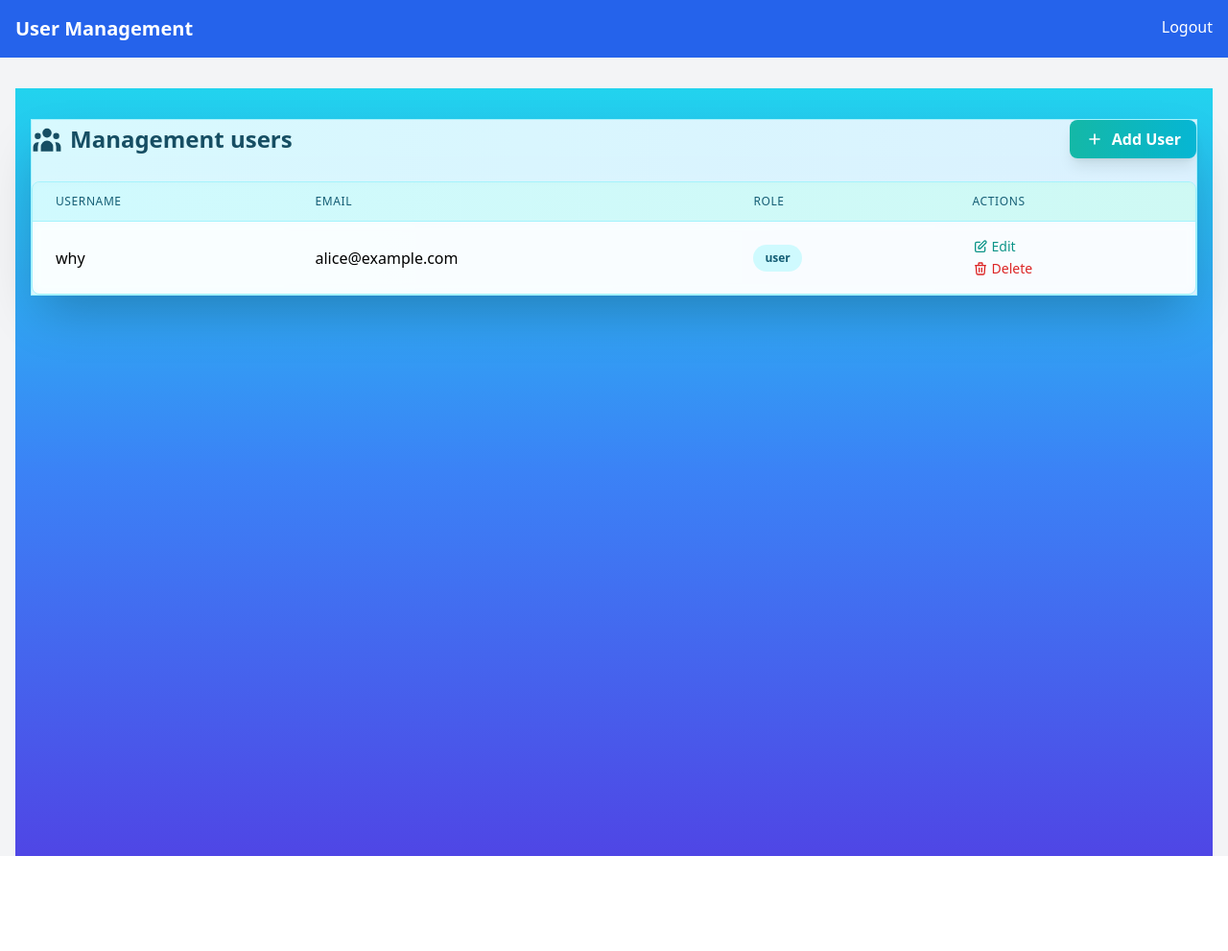
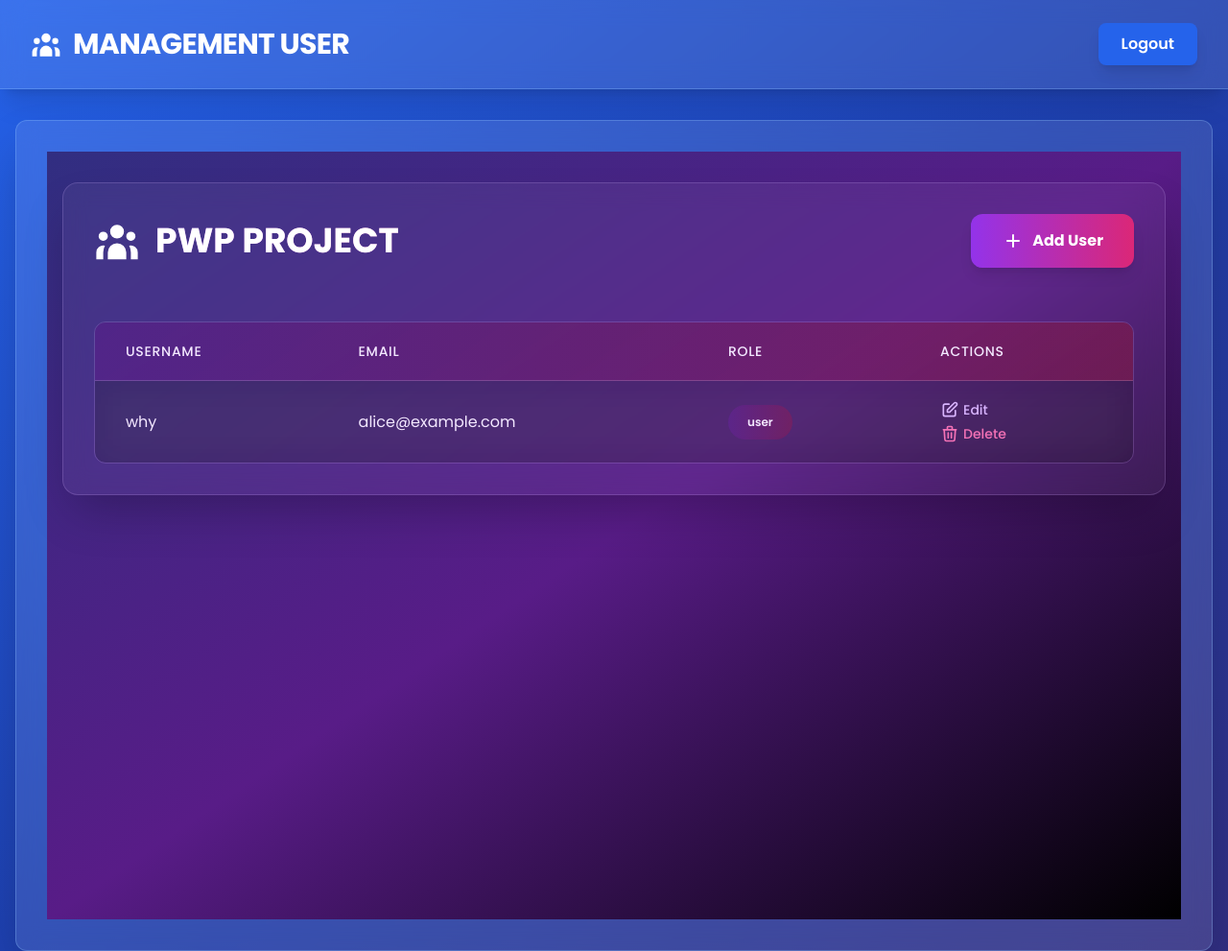
Before and after one commit to putracoklat/PWPPTR267, a Flask app: page /dashboard in a window 1280 px wide. Shown: the whole page at 96% size. Before the commit the page ends 892 px from the top, so only its background shows below. Run offline with Flask 2, Linux system fonts and the light colour scheme; a user stored in the database is signed in; data comes from the database, SQL or seed files in the repository; both versions use the stored data as it was after the commit; some libraries are stand-ins or nearby versions.

Commit message:
Initial commit

```diff
--- /dev/null
+++ b/404.html
@@ -0,0 +1,6 @@
+{% extends "base.html" %}
+
+{% block content %}
+<h1>404 - Page Not Found</h1>
+<p>The page you are looking for does not exist.</p>
+{% endblock %}
--- /dev/null
+++ b/config.py
@@ -0,0 +1,6 @@
+import os
+
+class Config:
+    SECRET_KEY = os.environ.get('SECRET_KEY') or 'your-default-secret-key'
+    SQLALCHEMY_DATABASE_URI = os.environ.get('DATABASE_URL') or 'sqlite:///users.db'
+    SQLALCHEMY_TRACK_MODIFICATIONS = False
--- a/templates/base.html
+++ b/templates/base.html
@@ -3,15 +3,23 @@
 <head>
     <meta charset="UTF-8">
     <meta name="viewport" content="width=device-width, initial-scale=1.0">
-    <title>User Management</title>
+    <title>MANAGEMENT USER</title>
     <script src="https://cdn.tailwindcss.com"></script>
+    <link href="https://fonts.googleapis.com/css2?family=Poppins:wght@300;400;500;600;700&display=swap" rel="stylesheet">
 </head>
-<body class="bg-gray-100">
-    <nav class="bg-blue-600 p-4 text-white">
-        <div class="container mx-auto flex justify-between">
-            <h1 class="text-xl font-bold">User Management</h1>
+<body class="bg-gradient-to-br from-blue-600 via-blue-800 to-indigo-900 min-h-screen font-['Poppins']">
+    <nav class="bg-white/10 backdrop-blur-md border-b border-blue-300/30 text-white shadow-xl">
+        <div class="container mx-auto flex justify-between items-center py-6 px-8">
+            <h1 class="text-3xl font-bold tracking-tight flex items-center">
+                <svg class="w-8 h-8 mr-3" fill="currentColor" viewBox="0 0 20 20">
+                    <path d="M13 6a3 3 0 11-6 0 3 3 0 016 0zM18 8a2 2 0 11-4 0 2 2 0 014 0zM14 15a4 4 0 00-8 0v3h8v-3zM6 8a2 2 0 11-4 0 2 2 0 014 0zM16 18v-3a5.972 5.972 0 00-.75-2.906A3.005 3.005 0 0119 15v3h-3zM4.75 12.094A5.973 5.973 0 004 15v3H1v-3a3 3 0 013.75-2.906z"/>
+                </svg>
+                MANAGEMENT USER
+            </h1>
             {% if 'user_id' in session %}
-            <a href="{{ url_for('logout') }}" class="hover:text-gray-200">Logout</a>
+            <a href="{{ url_for('logout') }}" class="px-6 py-2.5 bg-blue-600 hover:bg-blue-700 rounded-lg transition duration-300 ease-in-out shadow-lg hover:shadow-blue-500/50 font-semibold transform hover:scale-105">
+                Logout
+            </a>
             {% endif %}
         </div>
     </nav>
@@ -20,14 +28,16 @@
         {% with messages = get_flashed_messages() %}
             {% if messages %}
                 {% for message in messages %}
-                    <div class="bg-green-100 border border-green-400 text-green-700 px-4 py-3 rounded mb-4">
+                    <div class="bg-white/10 backdrop-blur-md border border-blue-300/30 text-blue-100 px-6 py-4 rounded-xl mb-6 shadow-lg">
                         {{ message }}
                     </div>
                 {% endfor %}
             {% endif %}
         {% endwith %}
 
-        {% block content %}{% endblock %}
+        <div class="bg-white/10 backdrop-blur-md border border-blue-300/30 rounded-xl shadow-2xl p-8">
+            {% block content %}{% endblock %}
+        </div>
     </div>
 </body>
 </html>
--- a/templates/dashboard.html
+++ b/templates/dashboard.html
@@ -1,19 +1,19 @@
 {% extends "base.html" %}
 
 {% block content %}
-<div class="min-h-screen bg-gradient-to-b from-cyan-400 via-blue-500 to-indigo-600 bg-opacity-50 py-8 px-4">
-    <div class="card bg-gradient-to-r from-cyan-50/90 to-blue-50/90 backdrop-blur-sm border border-cyan-200 shadow-2xl">
-        <div class="flex justify-between items-center mb-6">
-            <h2 class="text-2xl font-bold text-cyan-900 flex items-center">
-                <svg class="w-8 h-8 mr-2" fill="currentColor" viewBox="0 0 20 20">
+<div class="min-h-screen bg-gradient-to-br from-indigo-900 via-purple-900 to-black py-8 px-4">
+    <div class="card bg-white/5 backdrop-blur-md border border-purple-300/20 shadow-2xl rounded-2xl">
+        <div class="flex justify-between items-center mb-6 p-8">
+            <h2 class="text-4xl font-bold text-white flex items-center bg-clip-text text-transparent bg-gradient-to-r from-purple-400 to-pink-300">
+                <svg class="w-12 h-12 mr-4" fill="currentColor" viewBox="0 0 20 20">
                     <path d="M13 6a3 3 0 11-6 0 3 3 0 016 0zM18 8a2 2 0 11-4 0 2 2 0 014 0zM14 15a4 4 0 00-8 0v3h8v-3zM6 8a2 2 0 11-4 0 2 2 0 014 0zM16 18v-3a5.972 5.972 0 00-.75-2.906A3.005 3.005 0 0119 15v3h-3zM4.75 12.094A5.973 5.973 0 004 15v3H1v-3a3 3 0 013.75-2.906z"/>
                 </svg>
-                Management users
+                PWP PROJECT
             </h2>
             <button onclick="document.getElementById('addUserModal').classList.remove('hidden')"
-                    class="bg-gradient-to-r from-teal-500 to-cyan-500 hover:from-teal-600 hover:to-cyan-600 text-white font-bold py-2 px-4 rounded-lg transform hover:scale-105 transition duration-200 ease-in-out shadow-lg hover:shadow-cyan-500/50">
+                    class="bg-gradient-to-r from-purple-600 to-pink-600 text-white font-bold py-4 px-8 rounded-xl transform hover:scale-105 transition duration-300 ease-in-out shadow-lg hover:shadow-purple-500/50">
                 <span class="flex items-center">
-                    <svg class="w-5 h-5 mr-2" fill="none" stroke="currentColor" viewBox="0 0 24 24">
+                    <svg class="w-6 h-6 mr-2" fill="none" stroke="currentColor" viewBox="0 0 24 24">
                         <path stroke-linecap="round" stroke-linejoin="round" stroke-width="2" d="M12 6v6m0 0v6m0-6h6m-6 0H6"/>
                     </svg>
                     Add User
@@ -21,50 +21,50 @@
             </button>
         </div>
 
-        <div class="overflow-x-auto rounded-lg border border-cyan-200 shadow-inner">
-            <table class="min-w-full divide-y divide-cyan-200">
-                <thead class="bg-gradient-to-r from-cyan-100/80 to-teal-100/80">
+        <div class="overflow-x-auto rounded-xl border border-purple-300/20 mx-8 mb-8">
+            <table class="min-w-full divide-y divide-purple-200/20">
+                <thead class="bg-gradient-to-r from-purple-900/60 to-pink-900/60">
                     <tr>
-                        <th class="px-6 py-3 text-left text-xs font-medium text-cyan-800 uppercase tracking-wider">
+                        <th class="px-8 py-5 text-left text-sm font-medium text-purple-100 uppercase tracking-wider">
                             Username
                         </th>
-                        <th class="px-6 py-3 text-left text-xs font-medium text-cyan-800 uppercase tracking-wider">
+                        <th class="px-8 py-5 text-left text-sm font-medium text-purple-100 uppercase tracking-wider">
                             Email
                         </th>
-                        <th class="px-6 py-3 text-left text-xs font-medium text-cyan-800 uppercase tracking-wider">
+                        <th class="px-8 py-5 text-left text-sm font-medium text-purple-100 uppercase tracking-wider">
                             Role
                         </th>
-                        <th class="px-6 py-3 text-left text-xs font-medium text-cyan-800 uppercase tracking-wider">
+                        <th class="px-8 py-5 text-left text-sm font-medium text-purple-100 uppercase tracking-wider">
                             Actions
                         </th>
                     </tr>
                 </thead>
-                <tbody class="bg-white/70 backdrop-blur-sm divide-y divide-cyan-100">
+                <tbody class="bg-black/20 backdrop-blur-lg divide-y divide-purple-200/20">
                     {% for user in users %}
-                    <tr class="hover:bg-cyan-50/90 transition duration-150">
-                        <td class="px-6 py-4 whitespace-nowrap">{{ user.username }}</td>
-                        <td class="px-6 py-4 whitespace-nowrap">{{ user.email }}</td>
-                        <td class="px-6 py-4 whitespace-nowrap">
-                            <span class="px-3 py-1 inline-flex text-xs leading-5 font-semibold rounded-full
-                                       {% if user.role == 'admin' %}bg-teal-100 text-teal-800{% else %}bg-cyan-100 text-cyan-800{% endif %}">
+                    <tr class="hover:bg-purple-800/30 transition duration-300">
+                        <td class="px-8 py-5 whitespace-nowrap text-purple-100">{{ user.username }}</td>
+                        <td class="px-8 py-5 whitespace-nowrap text-purple-100">{{ user.email }}</td>
+                        <td class="px-8 py-5 whitespace-nowrap">
+                            <span class="px-5 py-2 inline-flex text-xs leading-5 font-semibold rounded-full
+                                       {% if user.role == 'admin' %}bg-gradient-to-r from-purple-900/60 to-pink-900/60 text-purple-100{% else %}bg-gradient-to-r from-purple-800/40 to-pink-800/40 text-purple-100{% endif %}">
                                 {{ user.role }}
                             </span>
                         </td>
-                        <td class="px-6 py-4 whitespace-nowrap text-sm font-medium">
+                        <td class="px-8 py-5 whitespace-nowrap text-sm font-medium">
                             <button onclick="editUser('{{ user.id }}', '{{ user.username }}', '{{ user.email }}', '{{ user.role }}')"
-                                    class="text-teal-600 hover:text-teal-900 mr-3 transform hover:scale-110 transition duration-200">
+                                    class="text-purple-300 hover:text-purple-100 mr-6 transform hover:scale-110 transition duration-300">
                                 <span class="flex items-center">
-                                    <svg class="w-4 h-4 mr-1" fill="none" stroke="currentColor" viewBox="0 0 24 24">
+                                    <svg class="w-5 h-5 mr-1" fill="none" stroke="currentColor" viewBox="0 0 24 24">
                                         <path stroke-linecap="round" stroke-linejoin="round" stroke-width="2" d="M11 5H6a2 2 0 00-2 2v11a2 2 0 002 2h11a2 2 0 002-2v-5m-1.414-9.414a2 2 0 112.828 2.828L11.828 15H9v-2.828l8.586-8.586z"/>
                                     </svg>
                                     Edit
                                 </span>
                             </button>
                             <a href="{{ url_for('delete_user', id=user.id) }}"
-                               class="text-red-600 hover:text-red-900 transform hover:scale-110 transition duration-200"
+                               class="text-pink-400 hover:text-pink-300 transform hover:scale-110 transition duration-300"
                                onclick="return confirm('Apakah anda yakin ingin menghapus pengguna ini?')">
                                 <span class="flex items-center">
-                                    <svg class="w-4 h-4 mr-1" fill="none" stroke="currentColor" viewBox="0 0 24 24">
+                                    <svg class="w-5 h-5 mr-1" fill="none" stroke="currentColor" viewBox="0 0 24 24">
                                         <path stroke-linecap="round" stroke-linejoin="round" stroke-width="2" d="M19 7l-.867 12.142A2 2 0 0116.138 21H7.862a2 2 0 01-1.995-1.858L5 7m5 4v6m4-6v6m1-10V4a1 1 0 00-1-1h-4a1 1 0 00-1 1v3M4 7h16"/>
                                     </svg>
                                     Delete
@@ -78,43 +78,43 @@
         </div>
     </div>
 
-
-    <div id="addUserModal" class="hidden fixed inset-0 bg-cyan-900/50 backdrop-blur-sm overflow-y-auto h-full w-full z-50">
-        <div class="relative top-20 mx-auto p-5 border w-96 shadow-2xl rounded-lg bg-gradient-to-r from-cyan-50/95 to-teal-50/95">
+    <!-- Add User Modal -->
+    <div id="addUserModal" class="hidden fixed inset-0 bg-black/80 backdrop-blur-md overflow-y-auto h-full w-full z-50">
+        <div class="relative top-20 mx-auto p-8 border w-[28rem] shadow-2xl rounded-2xl bg-gradient-to-br from-purple-900/95 via-indigo-900/95 to-black border-purple-300/30">
             <div class="mt-3">
-                <h3 class="text-lg font-bold text-cyan-900">Tambah Pengguna Baru</h3>
-                <form method="POST" action="{{ url_for('add_user') }}" class="mt-2">
-                    <div class="mb-4">
-                        <label class="block text-cyan-800 text-sm font-bold mb-2" for="new-username">Username</label>
+                <h3 class="text-2xl font-bold bg-clip-text text-transparent bg-gradient-to-r from-purple-400 to-pink-300">Tambah Pengguna Baru</h3>
+                <form method="POST" action="{{ url_for('add_user') }}" class="mt-6">
+                    <div class="mb-5">
+                        <label class="block text-purple-200 text-sm font-bold mb-2" for="new-username">Username</label>
                         <input type="text" name="username" id="new-username" required
-                               class="shadow-inner appearance-none border border-cyan-200 rounded w-full py-2 px-3 text-cyan-800 leading-tight focus:outline-none focus:ring-2 focus:ring-cyan-500 focus:border-transparent">
+                               class="bg-purple-800/20 shadow-inner appearance-none border border-purple-300/30 rounded-xl w-full py-3 px-4 text-purple-100 leading-tight focus:outline-none focus:ring-2 focus:ring-purple-500 focus:border-transparent">
                     </div>
-                    <div class="mb-4">
-                        <label class="block text-cyan-800 text-sm font-bold mb-2" for="new-email">Email</label>
+                    <div class="mb-5">
+                        <label class="block text-purple-200 text-sm font-bold mb-2" for="new-email">Email</label>
                         <input type="email" name="email" id="new-email" required
-                               class="shadow-inner appearance-none border border-cyan-200 rounded w-full py-2 px-3 text-cyan-800 leading-tight focus:outline-none focus:ring-2 focus:ring-cyan-500 focus:border-transparent">
+                               class="bg-purple-800/20 shadow-inner appearance-none border border-purple-300/30 rounded-xl w-full py-3 px-4 text-purple-100 leading-tight focus:outline-none focus:ring-2 focus:ring-purple-500 focus:border-transparent">
                     </div>
-                    <div class="mb-4">
-                        <label class="block text-cyan-800 text-sm font-bold mb-2" for="new-password">Password</label>
+                    <div class="mb-5">
+                        <label class="block text-purple-200 text-sm font-bold mb-2" for="new-password">Password</label>
                         <input type="password" name="password" id="new-password" required minlength="6"
-                               class="shadow-inner appearance-none border border-cyan-200 rounded w-full py-2 px-3 text-cyan-800 leading-tight focus:outline-none focus:ring-2 focus:ring-cyan-500 focus:border-transparent">
+                               class="bg-purple-800/20 shadow-inner appearance-none border border-purple-300/30 rounded-xl w-full py-3 px-4 text-purple-100 leading-tight focus:outline-none focus:ring-2 focus:ring-purple-500 focus:border-transparent">
                     </div>
-                    <div class="mb-4">
-                        <label class="block text-cyan-800 text-sm font-bold mb-2" for="new-role">Role</label>
+                    <div class="mb-6">
+                        <label class="block text-purple-200 text-sm font-bold mb-2" for="new-role">Role</label>
                         <select name="role" id="new-role" required
-                                class="shadow-inner appearance-none border border-cyan-200 rounded w-full py-2 px-3 text-cyan-800 leading-tight focus:outline-none focus:ring-2 focus:ring-cyan-500 focus:border-transparent">
+                                class="bg-purple-800/20 shadow-inner appearance-none border border-purple-300/30 rounded-xl w-full py-3 px-4 text-purple-100 leading-tight focus:outline-none focus:ring-2 focus:ring-purple-500 focus:border-transparent">
                             <option value="user">User</option>
                             <option value="admin">Admin</option>
                         </select>
                     </div>
                     <div class="flex justify-between">
                         <button type="submit"
-                                class="bg-gradient-to-r from-teal-500 to-cyan-500 hover:from-teal-600 hover:to-cyan-600 text-white font-bold py-2 px-4 rounded transform hover:scale-105 transition duration-200">
+                                class="bg-gradient-to-r from-purple-600 to-pink-600 text-white font-bold py-3 px-6 rounded-xl transform hover:scale-105 transition duration-300">
                             Tambah Pengguna
                         </button>
                         <button type="button"
                                 onclick="document.getElementById('addUserModal').classList.add('hidden')"
-                                class="bg-gradient-to-r from-gray-400 to-gray-500 hover:from-gray-500 hover:to-gray-600 text-white font-bold py-2 px-4 rounded transform hover:scale-105 transition duration-200">
+                                class="bg-gradient-to-r from-gray-700 to-gray-900 text-white font-bold py-3 px-6 rounded-xl transform hover:scale-105 transition duration-300">
                             Batal
                         </button>
                     </div>
@@ -123,43 +123,43 @@
         </div>
     </div>
 
-
-    <div id="editUserModal" class="hidden fixed inset-0 bg-cyan-900/50 backdrop-blur-sm overflow-y-auto h-full w-full z-50">
-        <div class="relative top-20 mx-auto p-5 border w-96 shadow-2xl rounded-lg bg-gradient-to-r from-cyan-50/95 to-teal-50/95">
+    <!-- Edit User Modal -->
+    <div id="editUserModal" class="hidden fixed inset-0 bg-black/80 backdrop-blur-md overflow-y-auto h-full w-full z-50">
+        <div class="relative top-20 mx-auto p-8 border w-[28rem] shadow-2xl rounded-2xl bg-gradient-to-br from-purple-900/95 via-indigo-900/95 to-black border-purple-300/30">
             <div class="mt-3">
-                <h3 class="text-lg font-bold text-cyan-900">Edit Pengguna</h3>
-                <form id="editUserForm" method="POST" action="" class="mt-2">
-                    <div class="mb-4">
-                        <label class="block text-cyan-800 text-sm font-bold mb-2" for="edit-username">Username</label>
+                <h3 class="text-2xl font-bold bg-clip-text text-transparent bg-gradient-to-r from-purple-400 to-pink-300">Edit Pengguna</h3>
+                <form id="editUserForm" method="POST" action="" class="mt-6">
+                    <div class="mb-5">
+                        <label class="block text-purple-200 text-sm font-bold mb-2" for="edit-username">Username</label>
                         <input type="text" name="username" id="edit-username" required
-                               class="shadow-inner appearance-none border border-cyan-200 rounded w-full py-2 px-3 text-cyan-800 leading-tight focus:outline-none focus:ring-2 focus:ring-cyan-500 focus:border-transparent">
+                               class="bg-purple-800/20 shadow-inner appearance-none border border-purple-300/30 rounded-xl w-full py-3 px-4 text-purple-100 leading-tight focus:outline-none focus:ring-2 focus:ring-purple-500 focus:border-transparent">
                     </div>
-                    <div class="mb-4">
-                        <label class="block text-cyan-800 text-sm font-bold mb-2" for="edit-email">Email</label>
+                    <div class="mb-5">
+                        <label class="block text-purple-200 text-sm font-bold mb-2" for="edit-email">Email</label>
                         <input type="email" name="email" id="edit-email" required
-                               class="shadow-inner appearance-none border border-cyan-200 rounded w-full py-2 px-3 text-cyan-800 leading-tight focus:outline-none focus:ring-2 focus:ring-cyan-500 focus:border-transparent">
+                               class="bg-purple-800/20 shadow-inner appearance-none border border-purple-300/30 rounded-xl w-full py-3 px-4 text-purple-100 leading-tight focus:outline-none focus:ring-2 focus:ring-purple-500 focus:border-transparent">
                     </div>
-                    <div class="mb-4">
-                        <label class="block text-cyan-800 text-sm font-bold mb-2" for="edit-password">Password (kosongkan jika tidak ingin mengubah)</label>
+                    <div class="mb-5">
+                        <label class="block text-purple-200 text-sm font-bold mb-2" for="edit-password">Password (kosongkan jika tidak ingin mengubah)</label>
                         <input type="password" name="password" id="edit-password" minlength="6"
-                               class="shadow-inner appearance-none border border-cyan-200 rounded w-full py-2 px-3 text-cyan-800 leading-tight focus:outline-none focus:ring-2 focus:ring-cyan-500 focus:border-transparent">
+                               class="bg-purple-800/20 shadow-inner appearance-none border border-purple-300/30 rounded-xl w-full py-3 px-4 text-purple-100 leading-tight focus:outline-none focus:ring-2 focus:ring-purple-500 focus:border-transparent">
                     </div>
-                    <div class="mb-4">
-                        <label class="block text-cyan-800 text-sm font-bold mb-2" for="edit-role">Role</label>
+                    <div class="mb-6">
+                        <label class="block text-purple-200 text-sm font-bold mb-2" for="edit-role">Role</label>
                         <select name="role" id="edit-role" required
-                                class="shadow-inner appearance-none border border-cyan-200 rounded w-full py-2 px-3 text-cyan-800 leading-tight focus:outline-none focus:ring-2 focus:ring-cyan-500 focus:border-transparent">
+                                class="bg-purple-800/20 shadow-inner appearance-none border border-purple-300/30 rounded-xl w-full py-3 px-4 text-purple-100 leading-tight focus:outline-none focus:ring-2 focus:ring-purple-500 focus:border-transparent">
                             <option value="user">User</option>
                             <option value="admin">Admin</option>
                         </select>
                     </div>
                     <div class="flex justify-between">
                         <button type="submit"
-                                class="bg-gradient-to-r from-teal-500 to-cyan-500 hover:from-teal-600 hover:to-cyan-600 text-white font-bold py-2 px-4 rounded transform hover:scale-105 transition duration-200">
+                                class="bg-gradient-to-r from-purple-600 to-pink-600 text-white font-bold py-3 px-6 rounded-xl transform hover:scale-105 transition duration-300">
                             Perbarui Pengguna
                         </button>
                         <button type="button"
                                 onclick="document.getElementById('editUserModal').classList.add('hidden')"
-                                class="bg-gradient-to-r from-gray-400 to-gray-500 hover:from-gray-500 hover:to-gray-600 text-white font-bold py-2 px-4 rounded transform hover:scale-105 transition duration-200">
+                                class="bg-gradient-to-r from-gray-700 to-gray-900 text-white font-bold py-3 px-6 rounded-xl transform hover:scale-105 transition duration-300">
                             Batal
                         </button>
                     </div>
```
Also changed, not shown: templates/login.html (+16 -11 lines), templates/register.html (+21 -16 lines), users.db (added).
